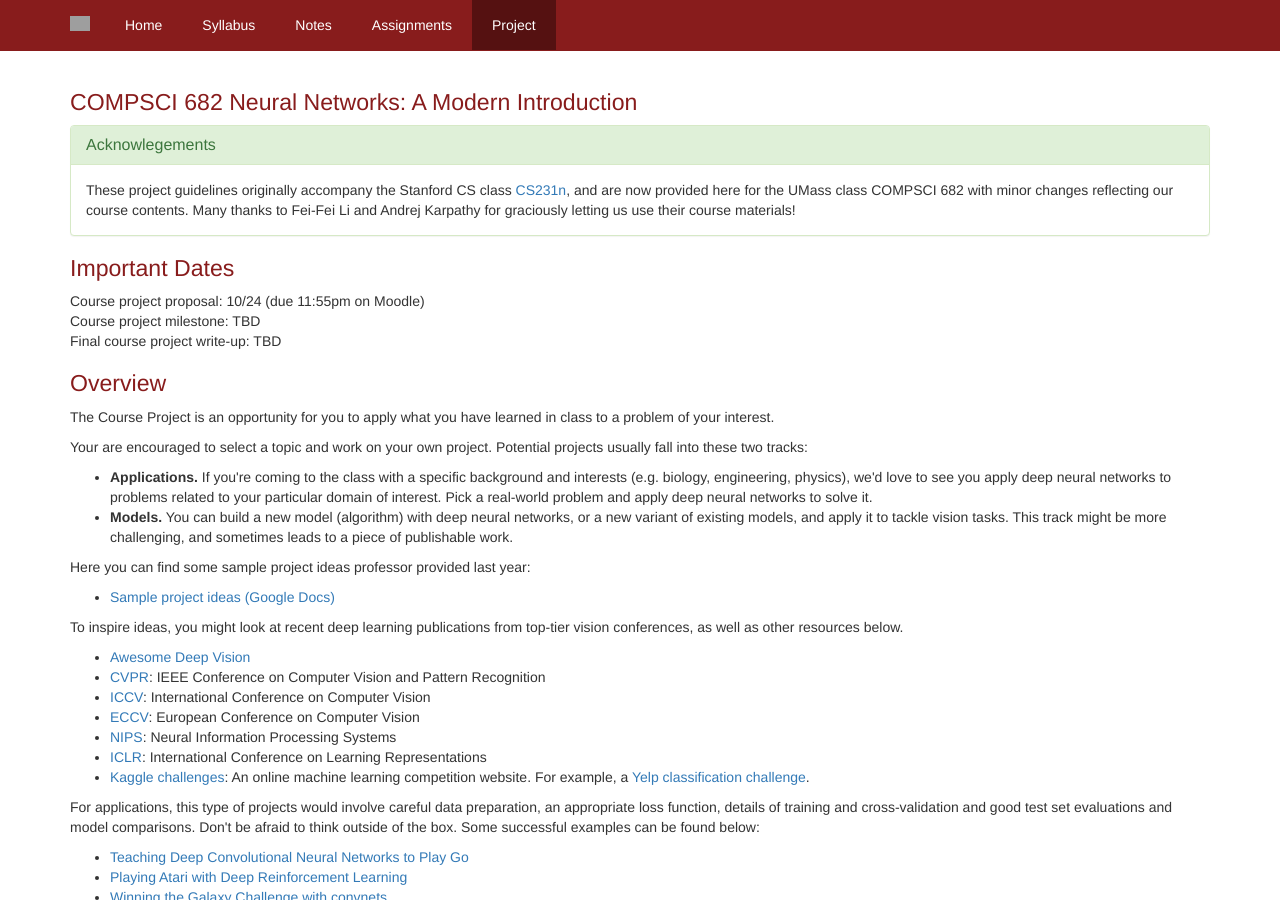
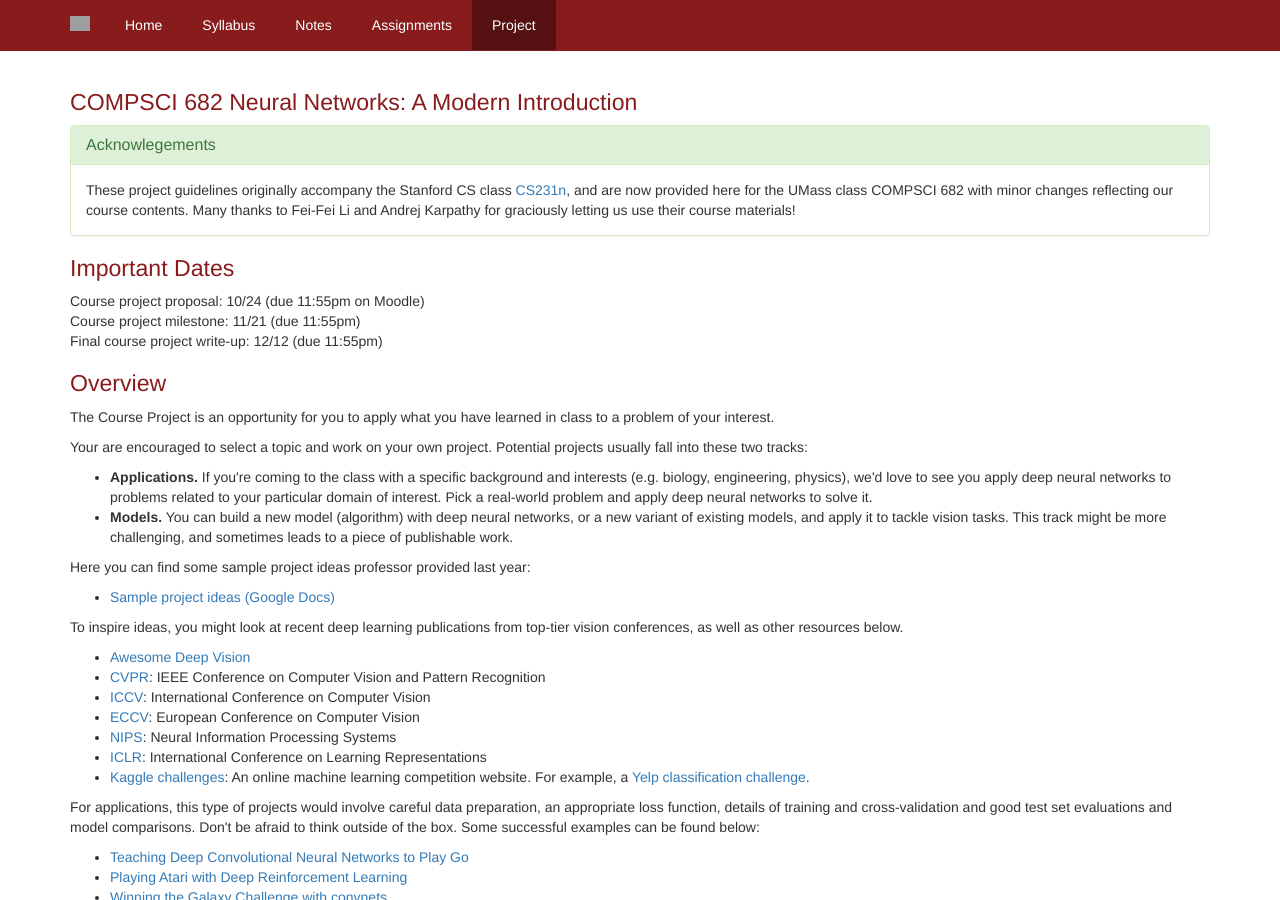
Before and after one commit to compsci682/compsci682.github.io, a Jekyll site: the page projects/index.html, which Jekyll copies as it is, in a window 1280 px wide and 900 px high. Built offline with Jekyll 4.4.1, drawn with Linux system fonts in a browser that asks for light colours; grey boxes are pictures that could not be loaded.

Commit message:
project deadlines announced

```diff
--- a/projects/index.html
+++ b/projects/index.html
@@ -100,8 +100,8 @@
 
   <h2>Important Dates</h2>
   Course project proposal: 10/24 (due 11:55pm on Moodle)<br>
-  Course project milestone: TBD<br>
-  Final course project write-up: TBD<br>
+  Course project milestone: 11/21 (due 11:55pm) <br>
+  Final course project write-up: 12/12 (due 11:55pm)<br>
 
   <h2>Overview</h2>
 <!--  <p>The Course Project is an opportunity for you to apply what you have learned in class to a problem of your interest. There are two project options you can pick from:</p>
```
